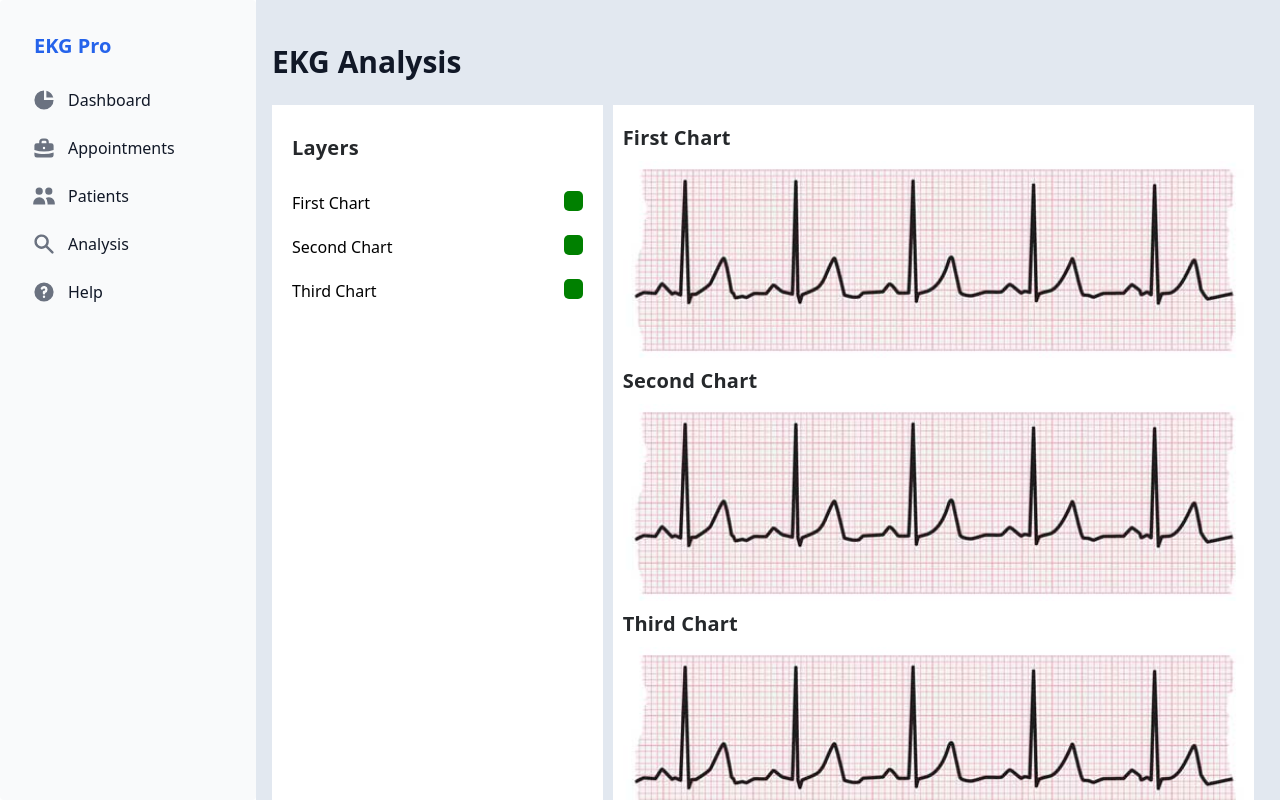
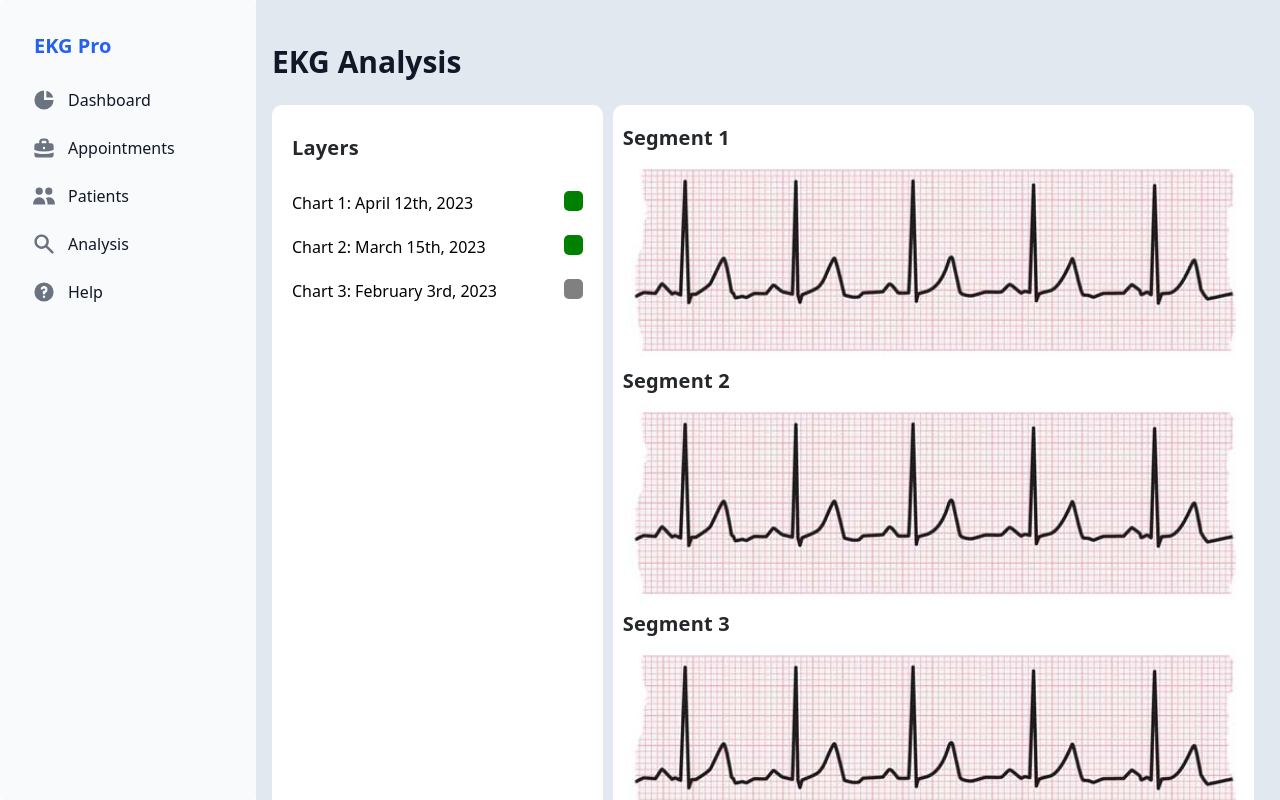
Before and after one commit to hwuiwon/ekg-pro, a Next.js app: page /analysis in a window 1280 px wide. Built offline with nearby package versions, Linux system fonts and the light colour scheme.

Commit message:
Added split between layer and chart segments

```diff
--- a/components/Chart/Chart.tsx
+++ b/components/Chart/Chart.tsx
@@ -1,18 +1,40 @@
-import React, { useReducer, useState } from 'react'
+import React, { useEffect, useReducer, useState } from 'react'
 import testPhoto from '../../testEKGImage.jpeg'
 
+interface LayerType {
+  id: string
+  date: string
+  selected: boolean
+}
+
+// in case we want to make it a map instead of an array
+// interface LayerType extends LayerMetadataType, LayerIDType {}
+
+// interface LayerIDType {
+//   id: string
+// }
+
+// interface LayerDataType {
+//   date: string
+//   selected: boolean
+// }
+
 const Chart = () => {
-  const map = new Map()
-  map.set('First Chart', true)
-  map.set('Second Chart', true)
-  map.set('Third Chart', true)
-  const [selectedLayers, setLayers] = useState<Map<string, boolean>>(map)
+  const dummyData: Array<LayerType> = [
+    { id: '000000', date: 'April 12th, 2023', selected: true },
+    { id: '000001', date: 'March 15th, 2023', selected: true },
+    { id: '000002', date: 'February 3rd, 2023', selected: false },
+  ]
+  const [layers, setLayers] = useState(dummyData)
 
   const handleLayerSelect = (id: string) => {
-    // console.log(selectedLayers, id)
-    const newLayers = selectedLayers
-    newLayers?.set(id, !newLayers.get(id))
-    setLayers(newLayers)
+    const tempLayers = layers
+    for (let i = 0; i++; i < tempLayers.length) {
+      if (tempLayers[i].id == id) {
+        tempLayers[i].selected = !tempLayers[i].selected
+      }
+    }
+    setLayers(tempLayers)
   }
 
   return (
@@ -21,25 +43,22 @@ const Chart = () => {
         <p className="Subheading" style={{ margin: '10px' }}>
           Layers
         </p>
-        <LayersList
-          selectedLayers={selectedLayers}
-          onSelect={handleLayerSelect}
-        />
+        <LayersList layers={layers} onSelect={handleLayerSelect} />
       </div>
       <div className="ChartContianer">
-        <ChartList selectedLayers={selectedLayers} />
+        <ChartList layers={layers} />
       </div>
     </div>
   )
 }
 
 interface LayersListProps {
-  selectedLayers: Map<string, boolean>
+  layers: Array<LayerType>
   onSelect: (id: string) => void
 }
 
 interface ChartListProps {
-  selectedLayers: Map<string, boolean>
+  layers: Array<LayerType>
 }
 
 interface ChartObjProps {
@@ -48,15 +67,20 @@ interface ChartObjProps {
 
 const LayersList = (props: LayersListProps) => {
   const layerComponentList: Array<JSX.Element> = []
-  console.log(props.selectedLayers)
-  props.selectedLayers.forEach((selected: boolean, id: string) => {
+  props.layers.forEach((layer: LayerType, index: number) => {
     layerComponentList.push(
-      <div className="Layer" key={id} onClick={() => props.onSelect(id)}>
-        <p className="LayerText">{id}</p>
+      <div
+        className="Layer"
+        key={layer.id}
+        onClick={() => props.onSelect(layer.id)}
+      >
+        <p className="LayerText">
+          {'Chart ' + (index + 1) + ': ' + layer.date}
+        </p>
         <div
           className="LayerButton"
           style={{
-            background: selected ? 'green' : 'gray',
+            background: layer.selected ? 'green' : 'gray',
           }}
         />
       </div>
@@ -66,18 +90,35 @@ const LayersList = (props: LayersListProps) => {
   return <>{layerComponentList}</>
 }
 
-const ChartList = ({ selectedLayers }: ChartListProps) => {
+const ChartList = (props: ChartListProps) => {
+  // props.layers.forEach((layer: LayerType) => {
+  //   if (layer.selected) {
+  //     chartComponentList.push(
+  //       <div key={layer.id} className="ChartContainer">
+  //         <ChartObj layerId={layer.id} />
+  //       </div>
+  //     )
+  //   }
+  // })
+
+  // TODO make this interact with "toggle chart components" so we display the right components
+  // of the EKG
+  const dummyChartComponentData = [
+    { name: 'Segment 1', display: true },
+    { name: 'Segment 2', display: true },
+    { name: 'Segment 3', display: true },
+  ]
+
   const chartComponentList: Array<JSX.Element> = []
-  console.log(testPhoto)
-  selectedLayers.forEach((selected: boolean, id: string) => {
-    if (selected) {
-      chartComponentList.push(
-        <div key={id} className="ChartContainer">
-          <ChartObj layerId={id}/>
-        </div>
-      )
-    }
-  })
+  let i = 0
+  while (i < 3) {
+    chartComponentList.push(
+      <div key={dummyChartComponentData[i].name} className="ChartContainer">
+        <ChartObj layerId={dummyChartComponentData[i].name} />
+      </div>
+    )
+    i += 1
+  }
 
   return (
     <div style={{ display: 'flex', flexDirection: 'column' }}>
@@ -86,13 +127,14 @@ const ChartList = ({ selectedLayers }: ChartListProps) => {
   )
 }
 
-const ChartObj = ({layerId}: ChartObjProps) => {
+const ChartObj = ({ layerId }: ChartObjProps) => {
   // const [state, dispatch] = useReducer(oldState, action) // THIS IS FOR PANNING/ZOOMING
+  // zander is so sexy 🤤
 
   return (
-    <div className='ChartObj'>
-      <p className='Subheading'>{layerId}</p>
-      <img src={testPhoto.src}/>
+    <div className="ChartObj">
+      <p className="Subheading">{layerId}</p>
+      <img src={testPhoto.src} />
     </div>
   )
 }
--- a/pages/analysis.tsx
+++ b/pages/analysis.tsx
@@ -24,7 +24,6 @@ const Analysis: React.FC<AnalysisProps> = (props: AnalysisProps) => {
     const localData = window.localStorage.getItem('data')
     // catches null and undefined
     if (!(localData == null) && localData != 'undefined') {
-      console.log(localData)
       setData(JSON.parse(localData))
     }
   }, [])
--- a/styles/chartStyles.css
+++ b/styles/chartStyles.css
@@ -13,6 +13,7 @@
   background-color: white;
   flex: 1;
   padding: 10px;
+  border-radius: 10px;
 }
 
 .Layer {
@@ -40,10 +41,10 @@
   padding: 10px;
   margin-left: 10px;
   margin-right: 10px;
+  border-radius: 10px;
 }
 
 .ChartObj {
   display: flex;
   flex-direction: column;
-
 }
```
